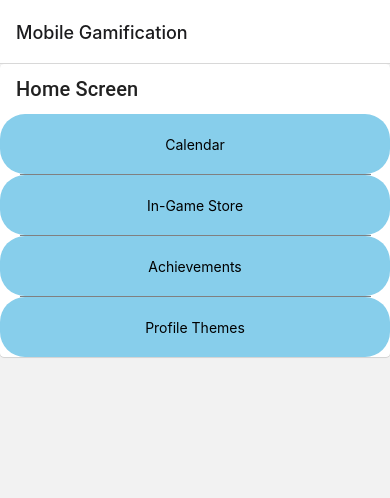
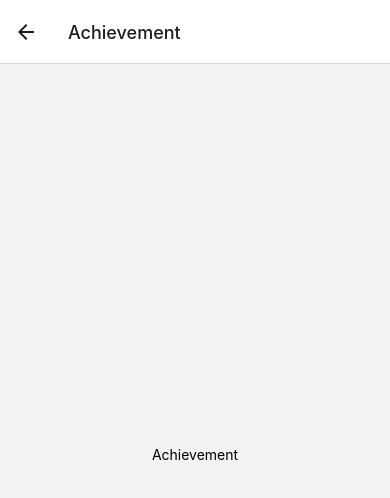
Before and after one commit to xin-shang/React_SchoolManagget, a React Native app in the folder MobileGamification/: screen /Achievement in a window 390 px wide. Shown: the top 498 px of the page. Built offline with nearby package versions, Linux system fonts and the light colour scheme.

Commit message:
Xin Shang commit - 20/5 - Butten connecting to new screens - just screen no content

```diff
--- a/MobileGamification/App.js
+++ b/MobileGamification/App.js
@@ -8,15 +8,20 @@ import { createNativeStackNavigator } from '@react-navigation/native-stack';
 //
 import HomeScreen from './screen/HomeScreen';
 import Calendar from './screen/Calender';
+import Achievement from './screen/Achievement';
+import InGameStore from './screen/InGameStore';
 
 const Stack = createNativeStackNavigator();
 
+// 标题是可以去掉的 在Stack.Navigator后面 + headerMode=“none”
 function App() {
   return (
     <NavigationContainer>
-      <Stack.Navigator>
-        <Stack.Screen name="Mobile Gamification" component={HomeScreen} />
-        <Stack.Screen name="Calender" component={Calendar} />
+      <Stack.Navigator initialRouteName='Mobile Gamification Home'>
+        <Stack.Screen name="Mobile Gamification Home" component={HomeScreen}/>
+        <Stack.Screen name="Calender" component={Calendar}/>
+        <Stack.Screen name="Achievement" component={Achievement}/>
+        <Stack.Screen name="InGameStore" component={InGameStore}/>
       </Stack.Navigator>
     </NavigationContainer>
   );
--- /dev/null
+++ b/MobileGamification/screen/Achievement.js
@@ -0,0 +1,17 @@
+//
+import * as React from "react";
+
+//
+import { View, Text, ScrollView, StyleSheet, TouchableOpacity } from 'react-native';
+import { Button, Card } from 'react-native-paper';
+
+//
+function Achievement () {
+    return (
+      <View style={{ flex: 1, alignItems: 'center', justifyContent: 'center' }}>
+        <Text>Achievement</Text>
+      </View>
+    );
+}
+
+export default Achievement;
--- a/MobileGamification/screen/HomeScreen.js
+++ b/MobileGamification/screen/HomeScreen.js
@@ -1,75 +1,37 @@
-// //
-// import * as React from "react";
-
-// // 声明拓展件
-// import { ScrollView, StyleSheet } from 'react-native';
-// import { Button, Card } from 'react-native-paper';
-// //import { DefaultTheme } from 'react-native-paper';
-
-
-
-// //
-// function HomeScreen () {
-//     return (
-//         <ScrollView>
-//             <Card>
-//                 <Card.Title title = "Home Screen" />
-//             </Card>
-//         </ScrollView>
-//     );
-// }
-
-// // 默认导出
-// export default HomeScreen
-
-// const styles = StyleSheet.create ({
-//     //背景颜色，填充顶部10？
-//     scrollView: {
-//         backgroundColor: 'skyblue',
-//         paddingTop: 10
-//     },
-//     // 左边界自动留白，右边界自动留白？
-//     card: {
-//         width: '90%',
-//         marginLeft: 'auto',
-//         marginRight: 'auto'
-//     }
-// });
-
 //
 import * as React from "react";
 
 //
 import { View, Text, ScrollView, StyleSheet, TouchableOpacity } from 'react-native';
+import { createNativeStackNavigator } from '@react-navigation/native-stack';
+import { NavigationContainer } from '@react-navigation/native';
 import { Button, Card } from 'react-native-paper';
-import { createNativeStackNavigator } from '@react-navigation/native-stack';
-
 //
 import Calendar from "./Calender";
 
 const Stack = createNativeStackNavigator();
 
-// HomeScreen
-function HomeScreen () {
+// HomeScreen onPress = {() => navigation.nevigate}
+function HomeScreen ({navigation}) {
     return (
         <ScrollView>
             <Card>
-                <Card.Title title = "Home Screen" />
+                <Card.Title title = "Select:" />
 
-                <TouchableOpacity style = {styles.but} >
+                <TouchableOpacity style = {styles.but} onPress = {() => navigation.navigate('Calender')}>
                   <Text>Calendar</Text>
                 </TouchableOpacity>
 
                 <View style = {styles.line}></View>
 
-                <TouchableOpacity style = {styles.but}>
+                <TouchableOpacity style = {styles.but} onPress = {() => navigation.navigate('InGameStore')}>
                   <Text>In-Game Store</Text>
                 </TouchableOpacity>
 
                 <View style = {styles.line}></View>
 
-                <TouchableOpacity style = {styles.but}>
-                  <Text>Achievements</Text>
+                <TouchableOpacity style = {styles.but} onPress = {() => navigation.navigate('Achievement')}>
+                  <Text>Achievement</Text>
                 </TouchableOpacity>
 
                 <View style = {styles.line}></View>
@@ -124,3 +86,25 @@ const styles = StyleSheet.create ({
     }
 
 });
+
+
+
+
+
+
+
+
+
+// const styles = StyleSheet.create ({
+//     //背景颜色，填充顶部10？
+//     scrollView: {
+//         backgroundColor: 'skyblue',
+//         paddingTop: 10
+//     },
+//     // 左边界自动留白，右边界自动留白？
+//     card: {
+//         width: '90%',
+//         marginLeft: 'auto',
+//         marginRight: 'auto'
+//     }
+// });
--- /dev/null
+++ b/MobileGamification/screen/InGameStore.js
@@ -0,0 +1,17 @@
+//
+import * as React from "react";
+
+//
+import { View, Text, ScrollView, StyleSheet, TouchableOpacity } from 'react-native';
+import { Button, Card } from 'react-native-paper';
+
+//
+function InGameStore () {
+    return (
+      <View style={{ flex: 1, alignItems: 'center', justifyContent: 'center' }}>
+        <Text>InGameStore</Text>
+      </View>
+    );
+}
+
+export default InGameStore;
```
